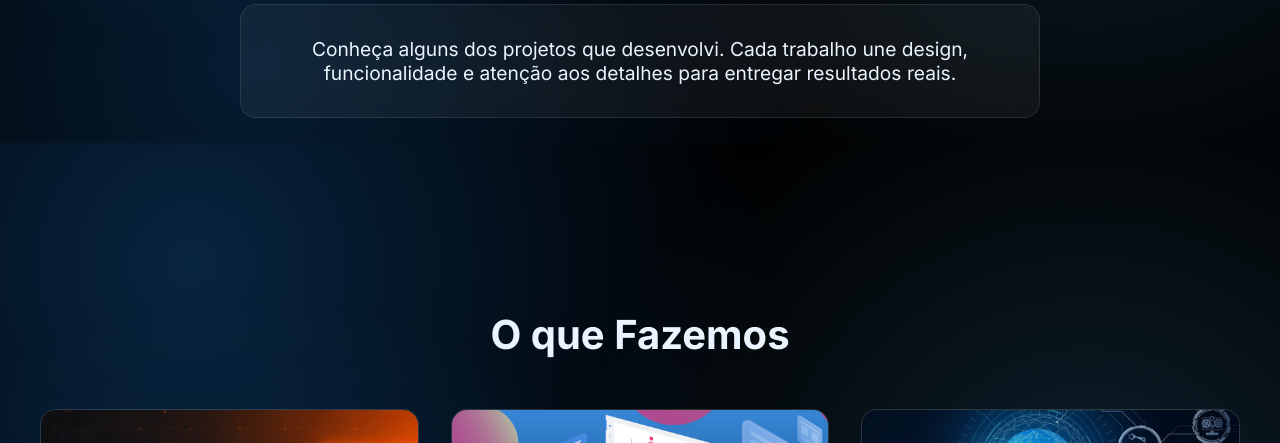
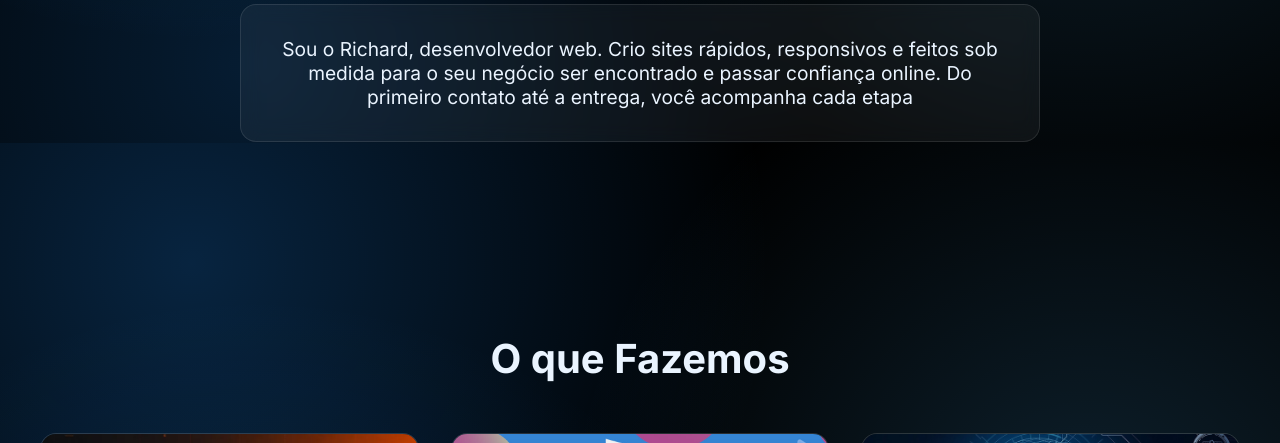
Before and after one commit to PereiraRichard/portfolio-dev, a plain HTML site: page index.html in a window 1280 px wide. Shown: the part 657-1100 px from the top of the page. Drawn offline with Linux system fonts and the light colour scheme.

Commit message:
atualiza texto do sobre

```diff
--- a/index.html
+++ b/index.html
@@ -46,8 +46,7 @@
     <section id="sobre" class="sobre">
         <h2 class="sobre-titulo">Sobre</h2>
         <div class="sobre-caixa">
-            <p class="sobre-paragrafo">Conheça alguns dos projetos que desenvolvi. Cada trabalho une design,
-                funcionalidade e atenção aos detalhes para entregar resultados reais.</p>
+            <p class="sobre-paragrafo">Sou o Richard, desenvolvedor web. Crio sites rápidos, responsivos e feitos sob medida para o seu negócio ser encontrado e passar confiança online. Do primeiro contato até a entrega, você acompanha cada etapa</p>
         </div>
     </section>
 
```
